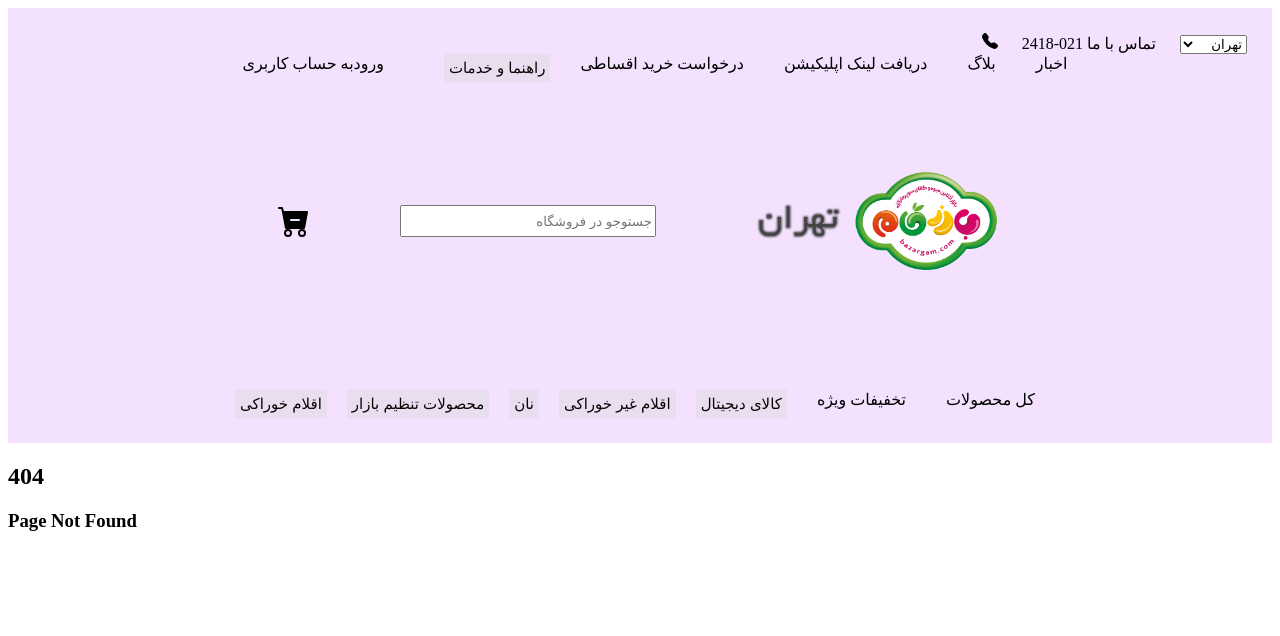
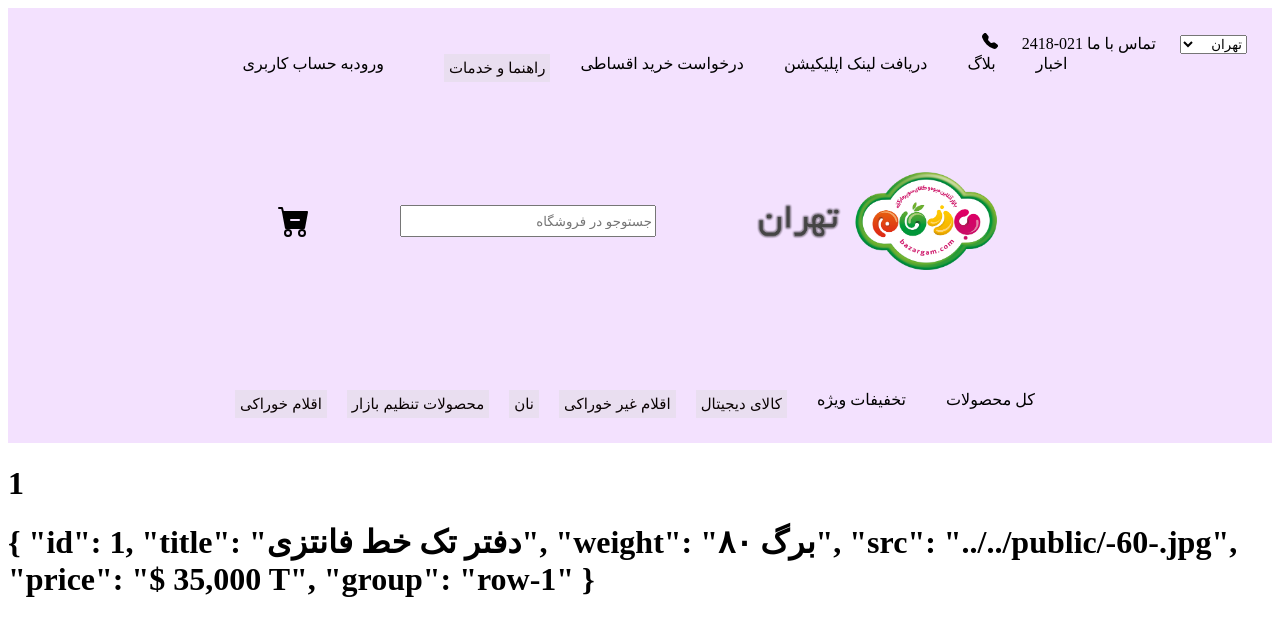
Before and after one commit to HadisMoradi/bazargam, a Vue app: page /details/1 in a window 1280 px wide. Shown: the top 636 px of the page. Built offline with nearby package versions, Linux system fonts and the light colour scheme.

Commit message:
add details

```diff
--- /dev/null
+++ b/src/components/Details.vue
@@ -0,0 +1,19 @@
+<template>
+    <div class="back">
+      <h1>{{ props.id }}</h1>
+      <h1>{{ product }}</h1>
+    </div>
+
+  </template>
+
+  <script setup lang="ts">
+  import { productsStore } from "../../stores/product";
+  const ProductsStore = productsStore();
+  const props = defineProps<{id: number}>();
+  const product = ProductsStore.products.filter(item => item.id == props.id)[0]
+  </script>
+
+  <style>
+
+
+  </style>
--- a/src/router/index.ts
+++ b/src/router/index.ts
@@ -16,6 +16,7 @@ import Porsesh from '../components/rahnema/Porsesh.vue'
 import Harim from '../components/rahnema/Harim.vue'
 
 import NotFound from '../views/NotFound.vue'
+import Details from '../components/Details.vue'
 
 const router = createRouter({
   history: createWebHistory(import.meta.env.BASE_URL),
@@ -85,6 +86,12 @@ const router = createRouter({
       name: '/porsesh',
       component: Porsesh
     },
+    {
+      path: '/details/:id',
+      name: 'details',
+      component: Details,
+      props: true
+    },
     //not found
     {
       path:'/:catchAll(.*)',
```
